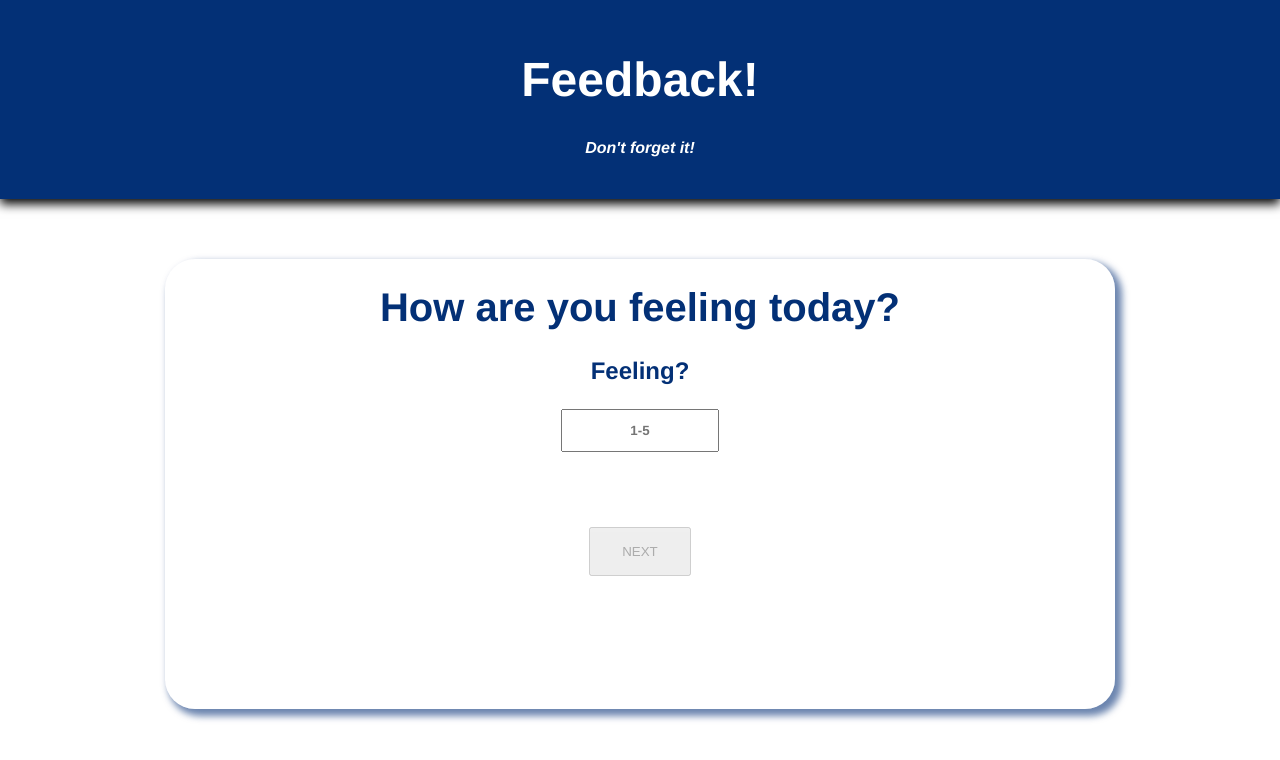
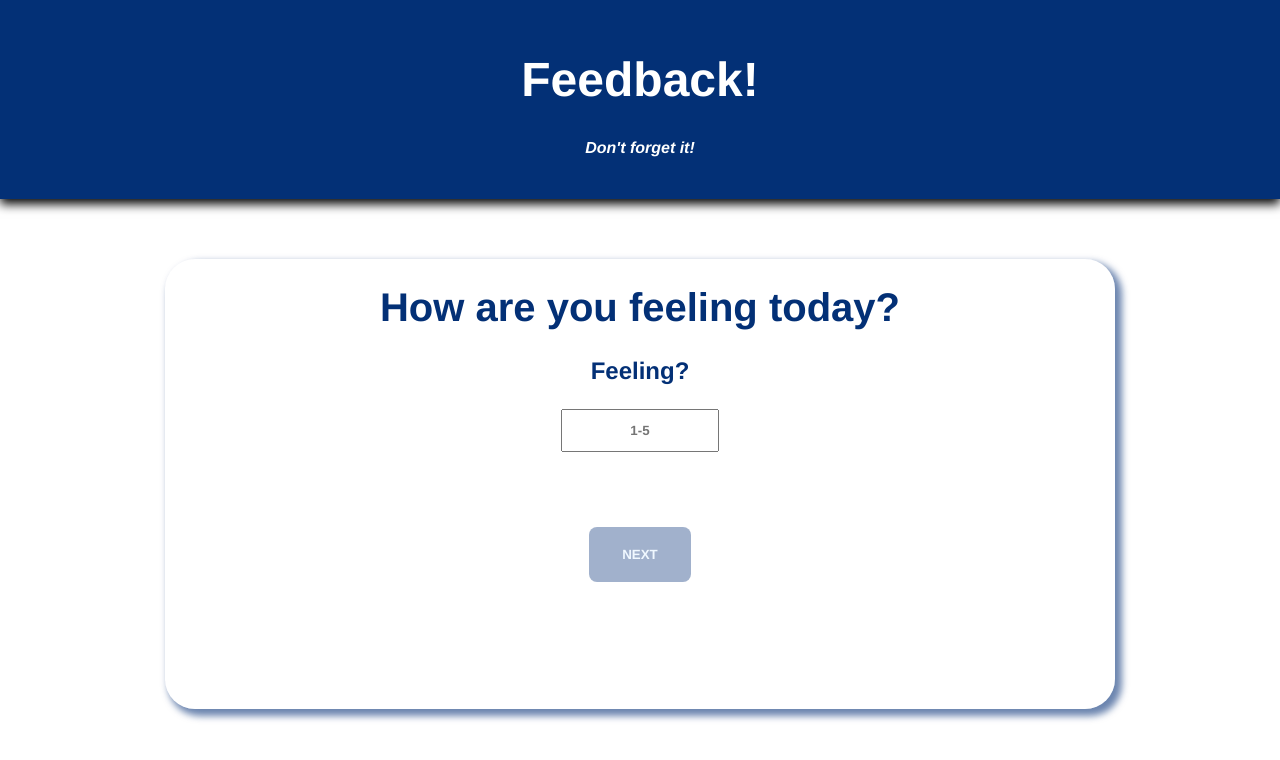
Before and after one commit to ZackariaAntar/React-Redux-Feedback-SPA, a React (Create React App) app: page /#/ in a window 1280 px wide. Shown: the top 760 px of the page. Built offline with nearby package versions, Linux system fonts and the light colour scheme; no server answers.

Commit message:
updated button styling to act differently based on enabled vs disabled.

```diff
--- a/src/components/App/App.css
+++ b/src/components/App/App.css
@@ -1,6 +1,6 @@
 .App {
   text-align: center;
-  font-family:'Helvetica Neue';
+  font-family: 'Helvetica Neue';
 
 }
 
@@ -24,14 +24,15 @@
 h4 {
   font-style: italic;
 }
-.Feedback-wrapper{
+
+.Feedback-wrapper {
   display: flex;
   justify-content: center;
   padding-top: 60px;
 }
 
 
-.FormField-container:before{
+.FormField-container:before {
   content: "";
   position: absolute;
   background: inherit;
@@ -43,7 +44,8 @@ h4 {
   box-shadow: inset 0 0 200px rgb(255, 255, 255);
   filter: blur(50px);
 }
-.FormField-container{
+
+.FormField-container {
   width: 50rem;
   height: 20rem;
   border-radius: 5px;
@@ -63,23 +65,24 @@ h4 {
 
 }
 
-.section-header{
+.section-header {
   color: #033076;
   font-size: 2.5rem;
 }
-.input-wrapper{
+
+.input-wrapper {
   margin-bottom: 75px;
 
 }
 
-.InputLabel> p{
+.InputLabel > p {
   color: #033076;
   font-size: 1.5rem;
   font-weight: bold;
 
 }
 
-.num-input{
+.num-input {
   width: 150px;
   padding: 12px 2px;
   text-align: center;
@@ -87,26 +90,62 @@ h4 {
   font-weight: 600;
 
 }
-input:focus-visible{
+
+input:focus-visible {
   border: 2px solid purple;
   border-radius: 2px;
 }
 
 
-.num-input:placeholder-shown{
+.num-input:placeholder-shown {
   font-family: 'Helvetica Neue';
   font-weight: 600;
   text-align: center;
 
 }
 
-.next-button{
+a {
+  color: aliceblue;
+}
+
+a:hover{
+  color: #033076;
+}
+
+.next-button:enabled {
   width: 8vw;
   padding: 15px 2px;
+  border: 5px solid #033076;
+  border-radius: 8px;
+  background-color: #033076;
+  font-family: 'Helvetica Neue';
+  font-weight: 600;
+
 
 }
 
-.text-area{
+.next-button:disabled {
+  width: 8vw;
+  padding: 15px 2px;
+  border: 5px solid #032f7600;
+  border-radius: 8px;
+  color: aliceblue;
+  background-color: #032f765f;
+  cursor: no-drop;
+  font-family: 'Helvetica Neue';
+  font-weight: 600;
+}
+
+.next-button:enabled:hover {
+  box-shadow: 5px 5px 1px #6e6e6e;
+  cursor: pointer;
+  background-color: transparent;
+  color: #033076;
+
+
+}
+
+.text-area {
   resize: none;
   width: 480px;
   height: 100px;
@@ -115,21 +154,22 @@ input:focus-visible{
   padding: 10px;
 }
 
-.text-area:placeholder{
+.text-area:placeholder {
   font-family: 'Helvetica Neue';
   font-weight: 600;
 }
+
 textarea:focus::placeholder {
   color: transparent;
 }
 
-.score{
+.score {
   font-size: 1.5rem;
   font-style: italic;
 }
 
-.review-wrapper{
-  margin-left:250px;
+.review-wrapper {
+  margin-left: 250px;
   padding-bottom: 25px;
   text-align: left;
 }
--- a/src/components/ThanksPage/ThanksPage.jsx
+++ b/src/components/ThanksPage/ThanksPage.jsx
@@ -3,12 +3,14 @@ import { Link } from "react-router-dom/cjs/react-router-dom.min";
 function ThanksPage(){
     return(
         <>
-        <h1>Thanks for your feedback</h1>
-        <button>
+        <div className="FormField-container">
+        <h1>Thanks for your feedback!</h1>
+        <button className="next-button">
             <Link to={'/'}>
                 Submit new feedback
             </Link>
         </button>
+        </div>
         </>
     )
 }
```
Lines whose indentation alone changed are shown as unchanged.
